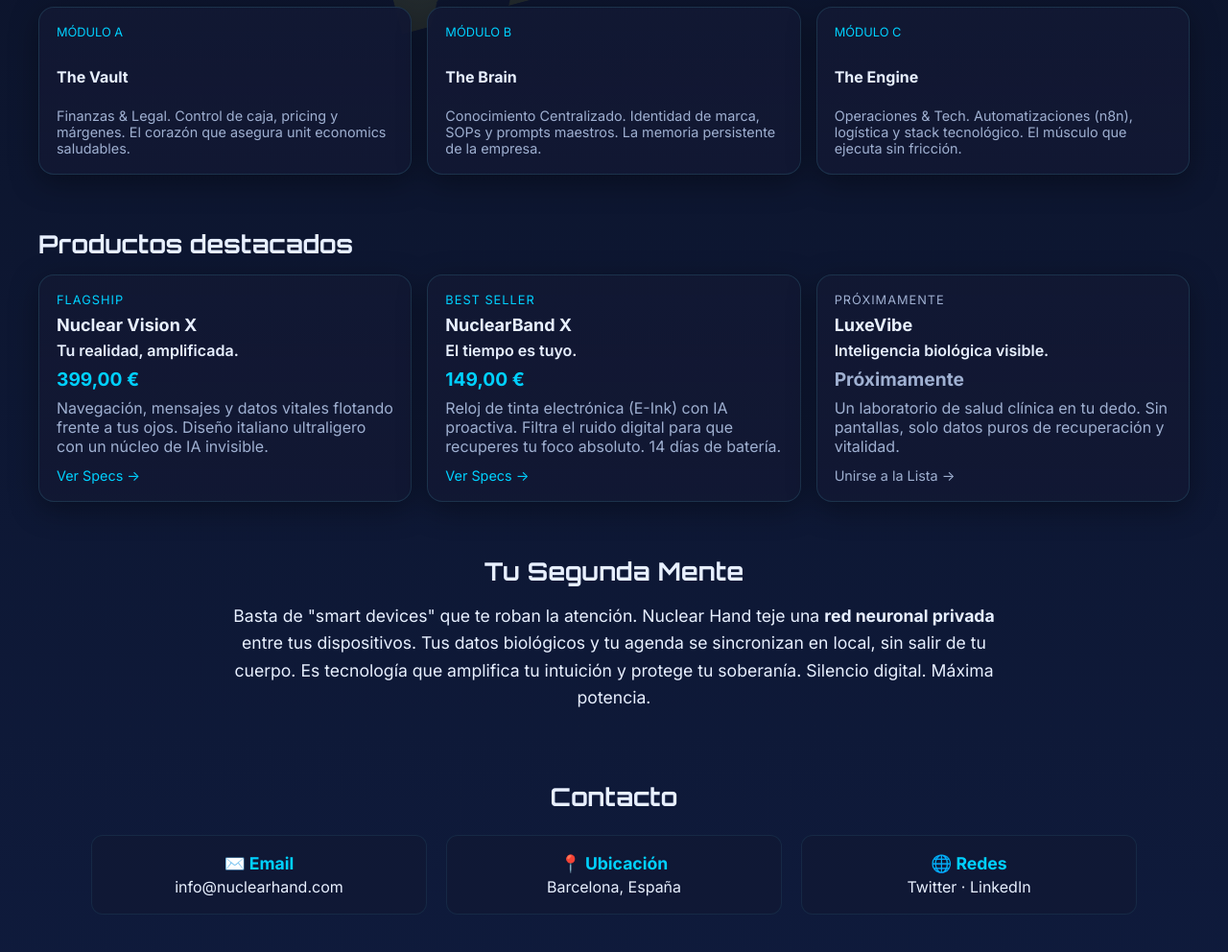
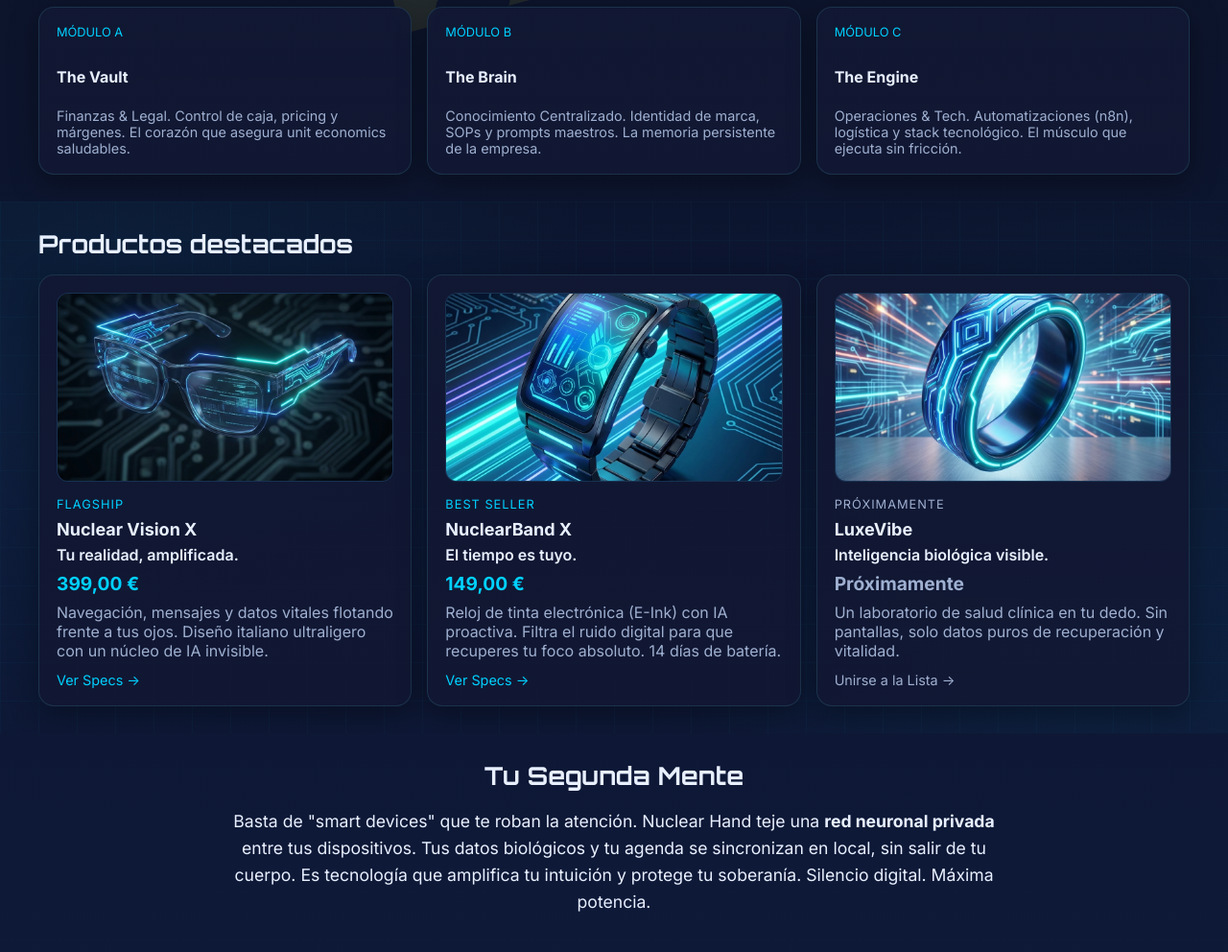
Before and after one commit to chuky266/nuclearhand-web, a website built with Vite: page index.html in a window 1280 px wide. Shown: the part 1086-2078 px from the top of the page at 96% size. Built offline with nearby package versions, Linux system fonts and the light colour scheme.

Commit message:
feat: add product images and futuristic section background

```diff
--- a/css/styles.css
+++ b/css/styles.css
@@ -274,3 +274,54 @@ nav a:focus {
   margin-bottom: 4px;
   font-size: 1.1em;
 }
+/* PRODUCT CARDS ENHANCEMENTS */
+.card-image {
+  width: 100%;
+  aspect-ratio: 16 / 9;
+  border-radius: 12px;
+  overflow: hidden;
+  margin-bottom: 16px;
+  border: 1px solid rgba(109, 243, 255, 0.1);
+  background: var(--bg-2);
+}
+
+.card-image img {
+  width: 100%;
+  height: 100%;
+  object-fit: cover;
+  transition: transform 0.5s ease;
+}
+
+.card:hover .card-image img {
+  transform: scale(1.05);
+}
+
+.card:hover {
+  border-color: rgba(109, 243, 255, 0.4);
+  box-shadow: 0 12px 40px rgba(0, 209, 255, 0.15);
+}
+
+/* SECTION BACKGROUNDS */
+#productos {
+  position: relative;
+  background:
+    radial-gradient(circle at 10% 20%, rgba(0, 209, 255, 0.05) 0%, transparent 40%),
+    radial-gradient(circle at 90% 80%, rgba(0, 209, 255, 0.05) 0%, transparent 40%),
+    linear-gradient(180deg, rgba(10, 15, 30, 0) 0%, rgba(15, 27, 61, 0.3) 50%, rgba(10, 15, 30, 0) 100%);
+  overflow: hidden;
+}
+
+#productos::before {
+  content: "";
+  position: absolute;
+  top: 0;
+  left: 0;
+  right: 0;
+  bottom: 0;
+  background-image:
+    linear-gradient(rgba(0, 209, 255, 0.03) 1px, transparent 1px),
+    linear-gradient(90deg, rgba(0, 209, 255, 0.03) 1px, transparent 1px);
+  background-size: 40px 40px;
+  z-index: -1;
+  pointer-events: none;
+}
--- a/index.html
+++ b/index.html
@@ -131,6 +131,9 @@
       <h2>Productos destacados</h2>
       <div class="grid">
         <article class="card" data-sku="NH-VX-001">
+          <div class="card-image">
+            <img src="images/products/nuclearvisionx.png" alt="Nuclear Vision X">
+          </div>
           <span
             style="color:var(--primary); font-size: 0.8em; text-transform:uppercase; letter-spacing:1px; display:block; margin-bottom:8px;">Flagship</span>
           <h3>Nuclear Vision X</h3>
@@ -143,6 +146,9 @@
             →</a>
         </article>
         <article class="card" data-sku="NH-NBX-001">
+          <div class="card-image">
+            <img src="images/products/nuclearbandx.png" alt="NuclearBand X">
+          </div>
           <span
             style="color:var(--primary); font-size: 0.8em; text-transform:uppercase; letter-spacing:1px; display:block; margin-bottom:8px;">Best
             Seller</span>
@@ -156,6 +162,9 @@
             →</a>
         </article>
         <article class="card" data-sku="NH-LV-001">
+          <div class="card-image">
+            <img src="images/products/comingsoon.png" alt="LuxeVibe Ring">
+          </div>
           <span
             style="color:var(--muted); font-size: 0.8em; text-transform:uppercase; letter-spacing:1px; display:block; margin-bottom:8px;">Próximamente</span>
           <h3>LuxeVibe</h3>
```
Also changed, not shown: images/products/comingsoon.png (added), images/products/nuclearbandx.png (added), images/products/nuclearvisionx.png (added).
